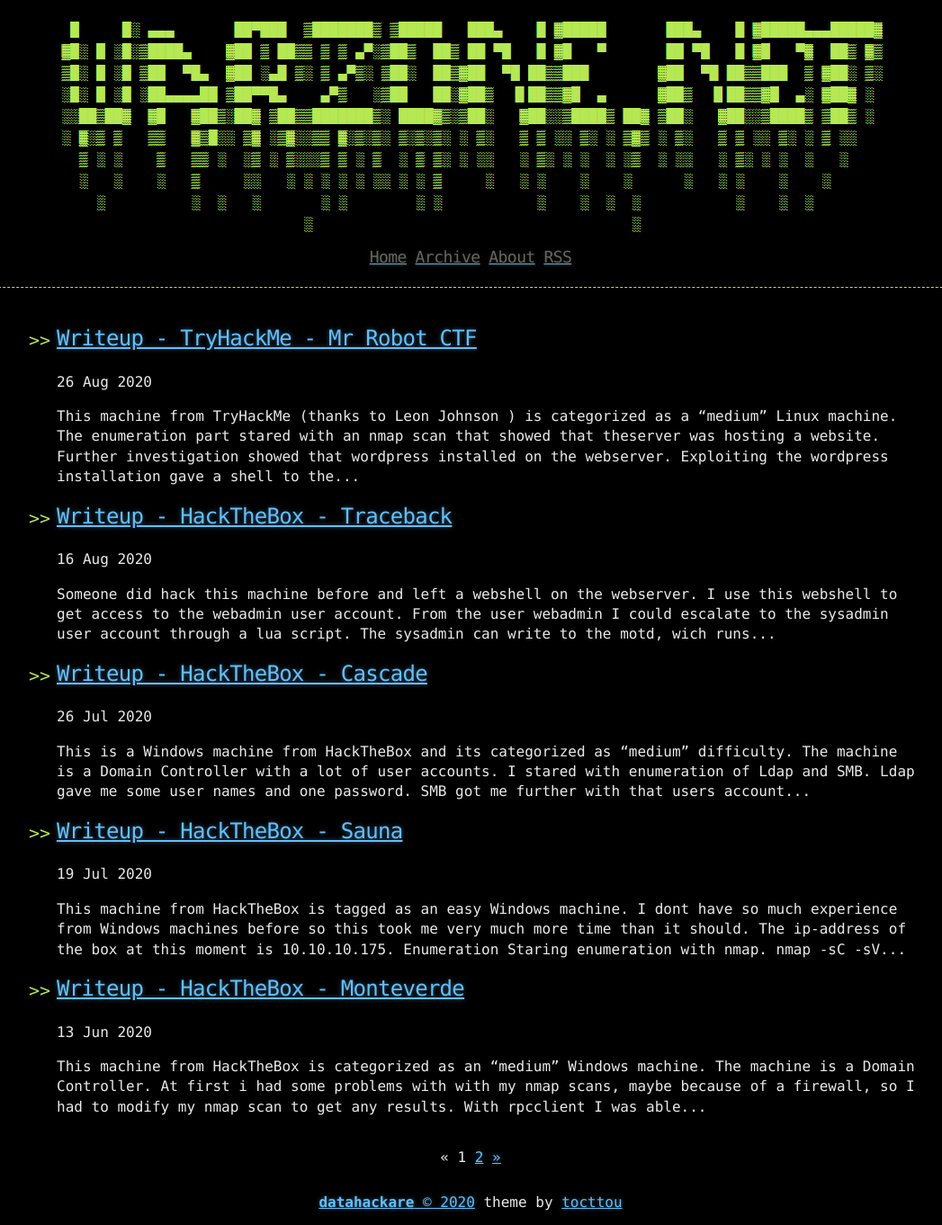
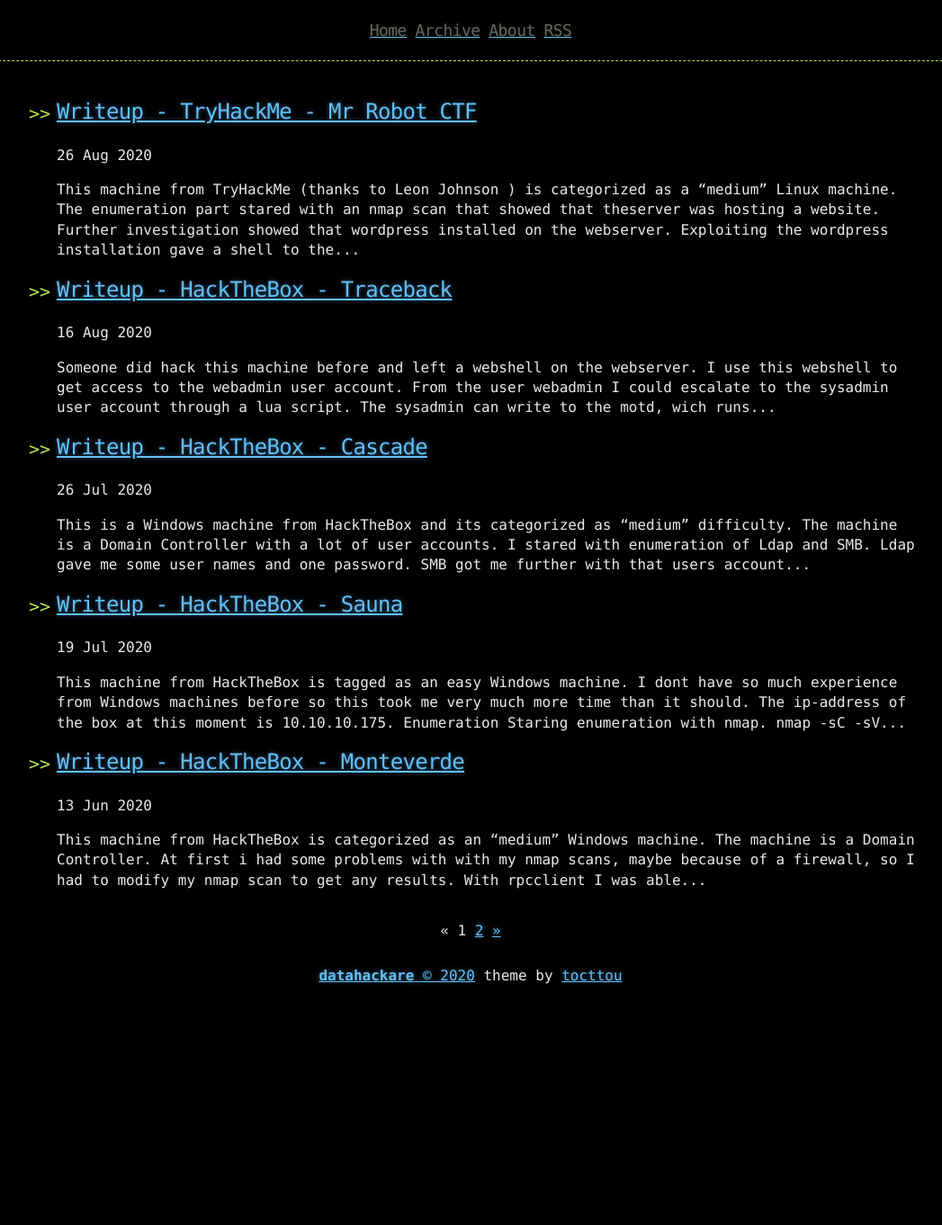
Before and after one commit to datahackare/warz0ne, a Jekyll site: the page built from index.html, in a window 1280 px wide. Shown: the whole page at 90% size, without its empty margins (117-1164 px from the left). Built offline with Jekyll 4.4.1, drawn with Linux system fonts in a browser that asks for light colours; the list of posts is cut into pages by our own code; after the commit the page ends 1110 px from its top, so only the background shows below that.

Commit message:
Update header.html

```diff
--- a/_includes/header.html
+++ b/_includes/header.html
@@ -7,7 +7,7 @@
 
     <div class="header-links">
       <!-- <img src="Pictures/banner.PNG" height="100%"><br /> -->
-      <div class="logo"><img src="Pictures/banner.PNG"></div>
+      <style><div class="logo"><img src="Pictures/banner.PNG"></div></style>
     <!--- <pre style="border:black">
  █     █░ ▄▄▄       ██▀███  ▒███████▒ ▒█████   ███▄    █ ▓█████       ███▄    █ ▓█████▄▄▄█████▓
 ▓█░ █ ░█░▒████▄    ▓██ ▒ ██▒▒ ▒ ▒ ▄▀░▒██▒  ██▒ ██ ▀█   █ ▓█   ▀       ██ ▀█   █ ▓█   ▀▓  ██▒ ▓▒
```
